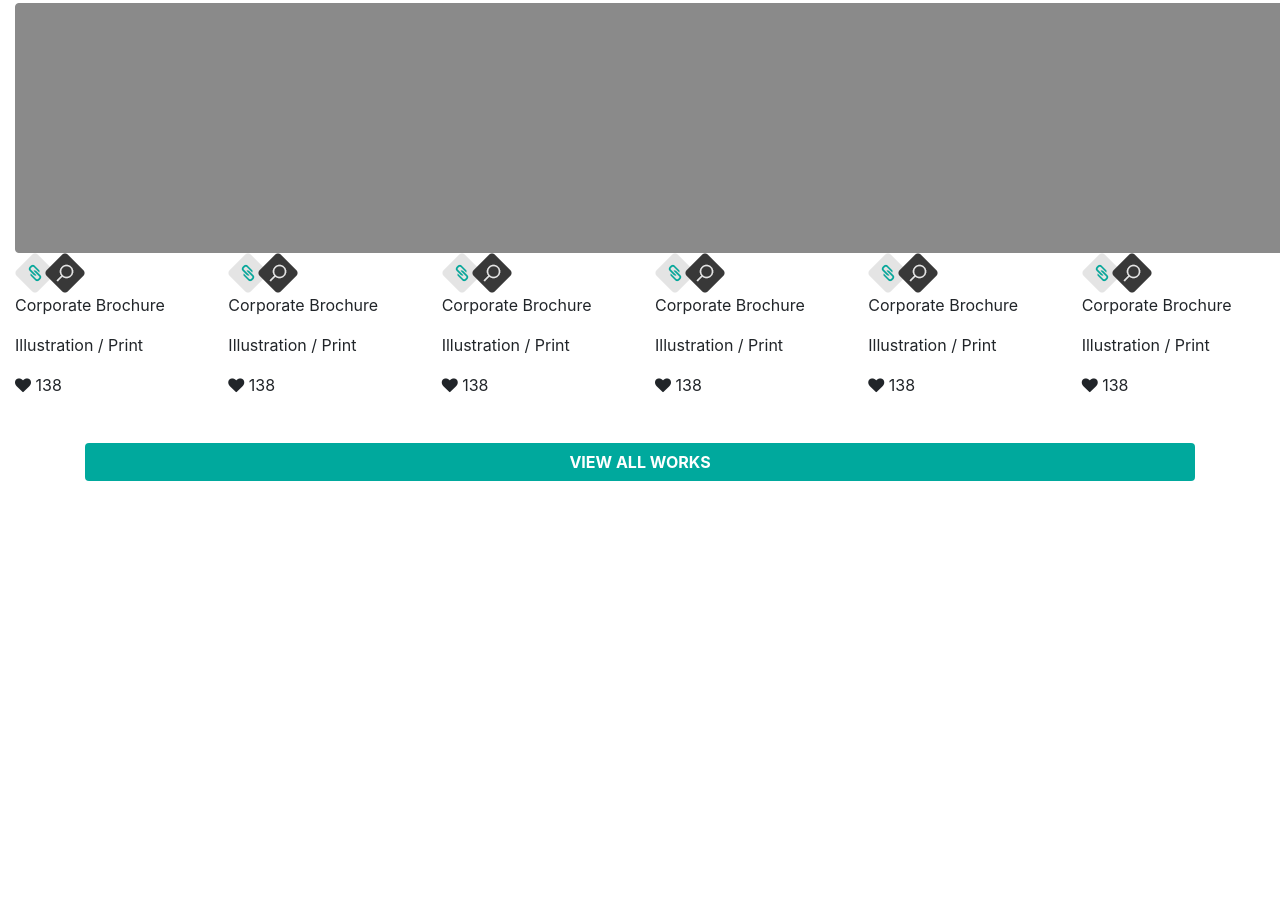
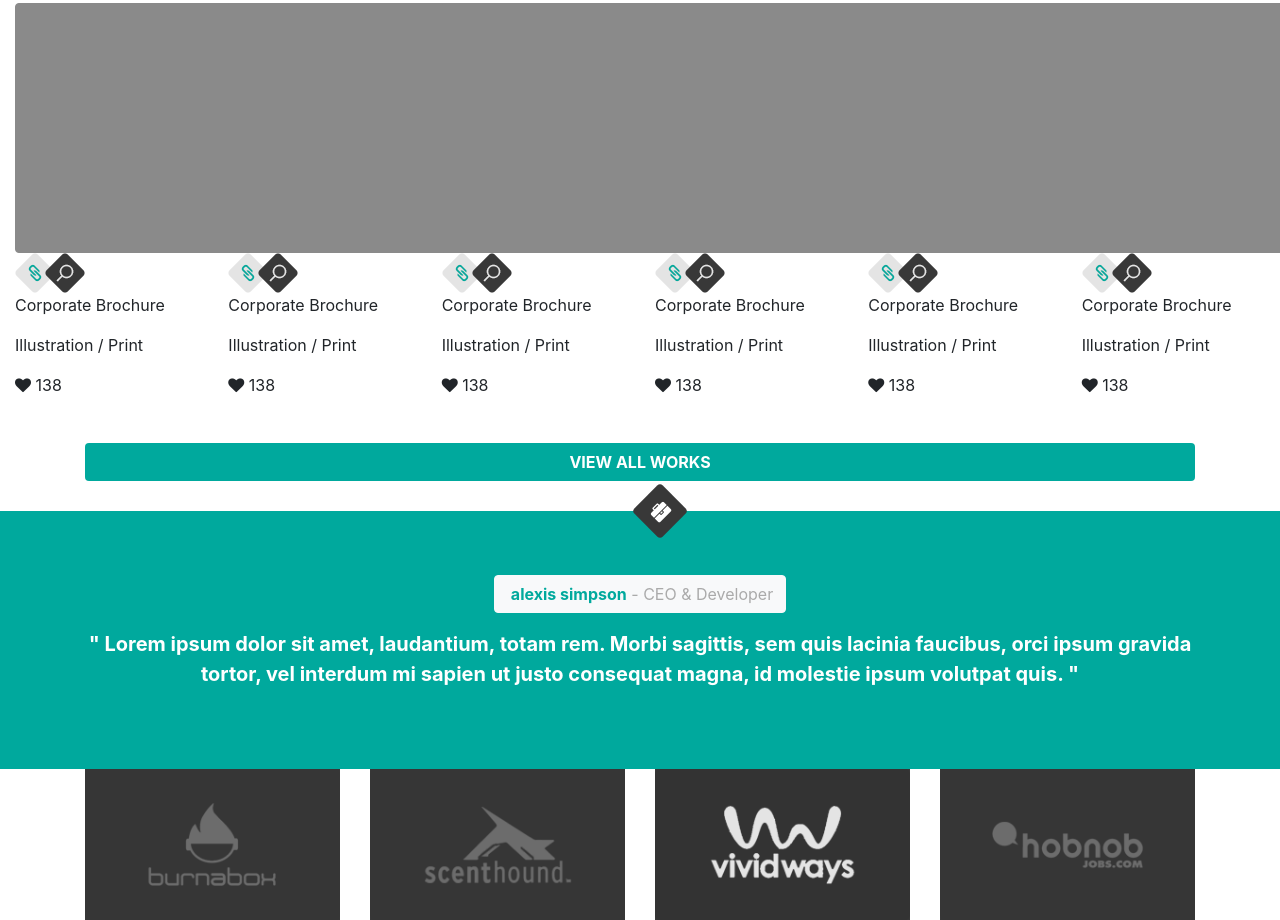
Before and after one commit to JuanPech/Startuprr-Onepage, a plain HTML site: page index.html in a window 1280 px wide. Shown: the part 2473-3393 px from the top of the page. Before the commit the page ends 2984 px from the top, so only its background shows below. Drawn offline with nearby package versions, Linux system fonts and the light colour scheme.

Commit message:
seccion 9 v1

```diff
--- a/esme/css/estilos.css
+++ b/esme/css/estilos.css
@@ -33,6 +33,37 @@ background-color: #8a8a8a;
     text-transform: uppercase;
     border:1px solid #00a99d;
 }
+
+.team-text{
+    float: left;
+    width: 100%;
+    padding: 4rem 0;
+    background-color: #00a99d;
+    position: relative;
+}
+.tex-green{
+    color: #00a99d;
+}
+.tex-dark{
+    color: #aaaaaa;
+    font-weight: normal;
+}
+.team-text p{
+    color: #fff;
+    font-weight: bold;
+    font-size: 20px;
+    padding: 1rem 0 0 0;
+}
+
+/* clients */
+
+.clients{
+    float: left;
+    width: 100%;
+    background-color: #383838;
+    padding: 3rem 0;
+}
+
 
 
 /*... ID de esme...*/
--- a/index.html
+++ b/index.html
@@ -458,5 +458,34 @@
             <button class="btn btn-block btn-green">View all works</button>
         </div>
     </section>
+        <section class="team-text">
+        <div class="angle-90" ><div class="icon" style="background-color:#383838 !important;"><span class="fa fa-briefcase"></span></div></div>
+        <div class="container text-center">
+            <button class="btn btn-light font-weight-bold pl-3"><span class="tex-green">alexis simpson</span><span class="tex-dark"> - CEO & Developer</span></button>
+            <p>
+                "
+                Lorem ipsum dolor sit amet, laudantium, totam rem. Morbi sagittis, sem quis lacinia faucibus, orci ipsum gravida tortor, vel interdum mi sapien ut justo consequat magna, id molestie ipsum volutpat quis.
+                "
+            </p>
+        </div>
+    </section>
+    <section class="clients">
+        <div class="container">
+            <div class="row">
+                <div class="col-sm-3">
+                    <img src="images/c-1.png" class="img-fluid shadow-md">
+                </div>
+                <div class="col-sm-3">
+                    <img src="images/c-2.png" class="img-fluid shadow-md">
+                </div>
+                <div class="col-sm-3">
+                    <img src="images/c-3.png" class="img-fluid shadow-md">
+                </div>
+                <div class="col-sm-3">
+                    <img src="images/c-4.png" class="img-fluid shadow-md">
+                </div>
+            </div>
+        </div>
+    </section>
 </body>
 </html>
```
